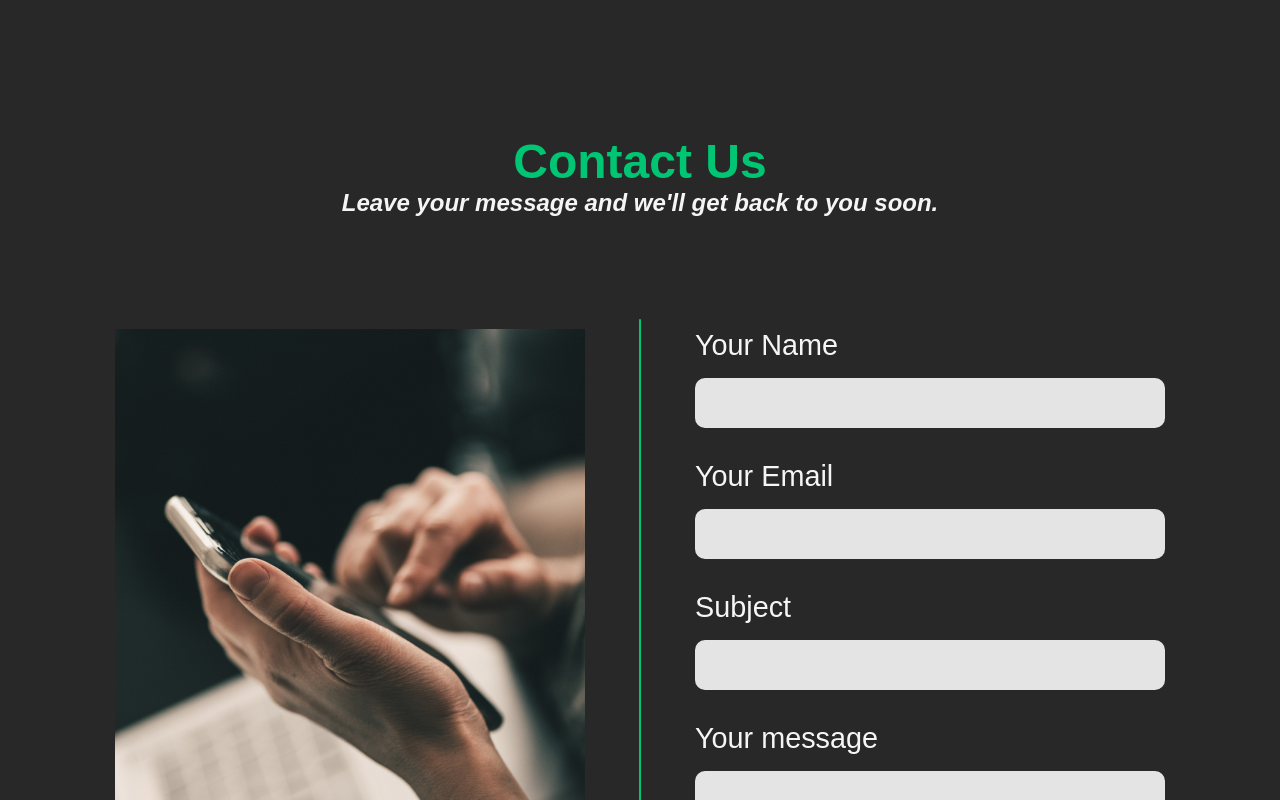
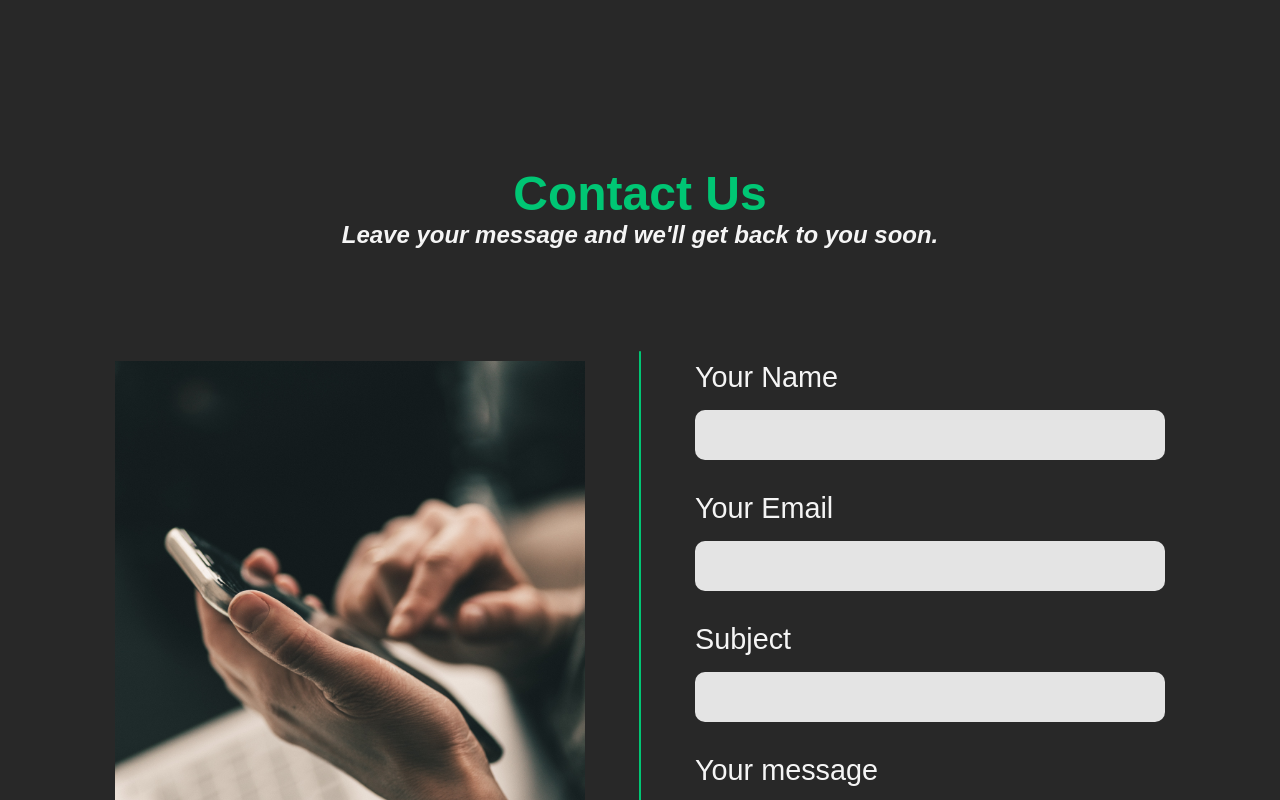
Before and after one commit to ESIEA-Dive/Mindto, a React (Create React App) app in the folder frontend_mindto/: page / in a window 1280 px wide. Shown: the part 1520-2320 px from the top of the page. Built offline with nearby package versions, Linux system fonts and the light colour scheme; a web font is replaced by a local one.

Commit message:
Update Contact.scss

```diff
--- a/frontend_mindto/src/container/Contact/Contact.scss
+++ b/frontend_mindto/src/container/Contact/Contact.scss
@@ -85,7 +85,7 @@
 
 
 .ContactSectionStyle {
-    padding: 0rem 0;
+    padding: 2rem 0;
     .contactSection__wrapper {
         display: flex;
         gap: 5rem;
```
